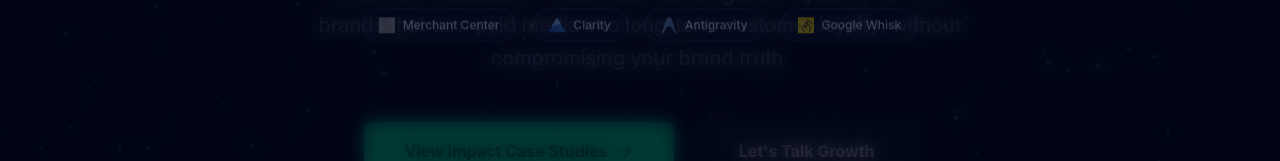
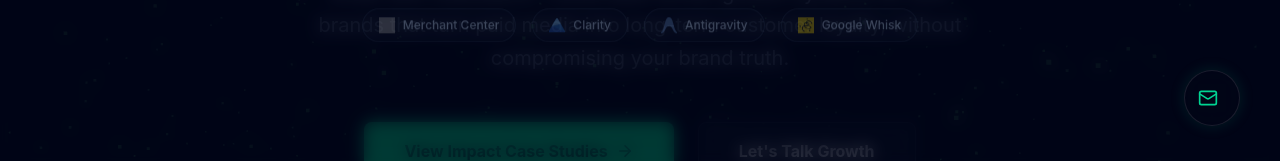
Before and after one commit to jeevansmurali-tech/j1-portfolio, a React (Vite) app: page / in a window 1280 px wide. Shown: the part 634-795 px from the top of the page. Built offline with nearby package versions, Linux system fonts and the light colour scheme; grey boxes are pictures that could not be loaded.

Commit message:
Added Floating CTA component to main layout

```diff
--- a/src/App.tsx
+++ b/src/App.tsx
@@ -3,6 +3,7 @@ import gsap from 'gsap';
 import { ArrowRight, Zap } from 'lucide-react';
 import HeroCanvas from './HeroCanvas';
 import ResultsSection from './ResultsSection';
+import FloatingCTA from './FloatingCTA'; // <-- Added the import here
 
 function App() {
   const heroRef = useRef(null);
@@ -106,6 +107,9 @@ function App() {
 
       {/* Results Section */}
       <ResultsSection />
+
+      {/* Floating CTA Button */}
+      <FloatingCTA />
     </div>
   );
 }
--- /dev/null
+++ b/src/FloatingCTA.TSX
@@ -0,0 +1,46 @@
+import React from 'react';
+
+export default function FloatingCTA() {
+    // This function smoothly scrolls the page down to your contact section
+    const scrollToContact = () => {
+        const section = document.getElementById('contact-section');
+        if (section) {
+            section.scrollIntoView({ behavior: 'smooth' });
+        }
+    };
+
+    return (
+        <button
+            onClick={scrollToContact}
+            className="fixed z-[100] group flex items-center justify-center transition-all duration-500 ease-out
+                       border border-white/10 bg-[#020617]/70 backdrop-blur-md text-emerald-400
+                       shadow-[0_0_15px_rgba(16,185,129,0.15)] hover:shadow-[0_0_25px_rgba(16,185,129,0.3)]
+                       /* MOBILE: Bottom Center Pill */
+                       bottom-6 left-1/2 -translate-x-1/2 h-12 px-6 rounded-full w-max
+                       /* DESKTOP: Bottom Right Orb -> Expands to Pill on Hover */
+                       md:bottom-10 md:left-auto md:right-10 md:translate-x-0 md:w-14 md:hover:w-[150px] md:h-14 md:px-0 md:hover:px-6 overflow-hidden"
+        >
+            {/* Minimalist Mail Icon */}
+            <svg
+                xmlns="http://www.w3.org/2000/svg"
+                width="20" height="20" viewBox="0 0 24 24" fill="none"
+                stroke="currentColor" strokeWidth="2" strokeLinecap="round" strokeLinejoin="round"
+                className="flex-shrink-0"
+            >
+                <rect width="20" height="16" x="2" y="4" rx="2" />
+                <path d="m22 7-8.97 5.7a1.94 1.94 0 0 1-2.06 0L2 7" />
+            </svg>
+
+            {/* Text Label */}
+            <span className="ml-2 font-mono text-[11px] font-bold uppercase tracking-widest whitespace-nowrap
+                             /* MOBILE: Always visible */
+                             block
+                             /* DESKTOP: Hidden width/opacity until hovered */
+                             md:max-w-0 md:opacity-0 md:group-hover:max-w-[100px] md:group-hover:opacity-100
+                             transition-all duration-500 ease-out"
+            >
+                Let's Talk
+            </span>
+        </button>
+    );
+}
```
